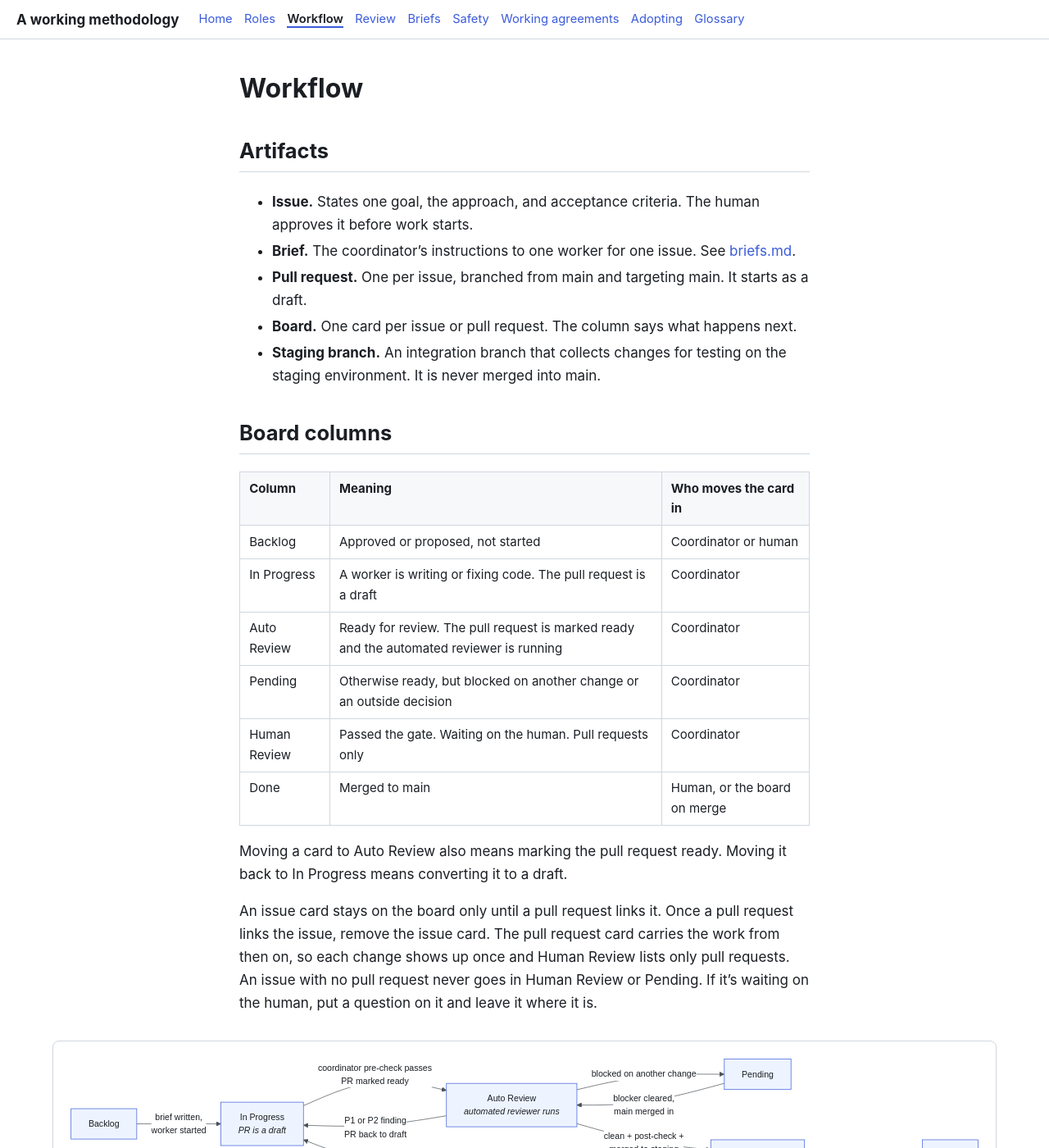
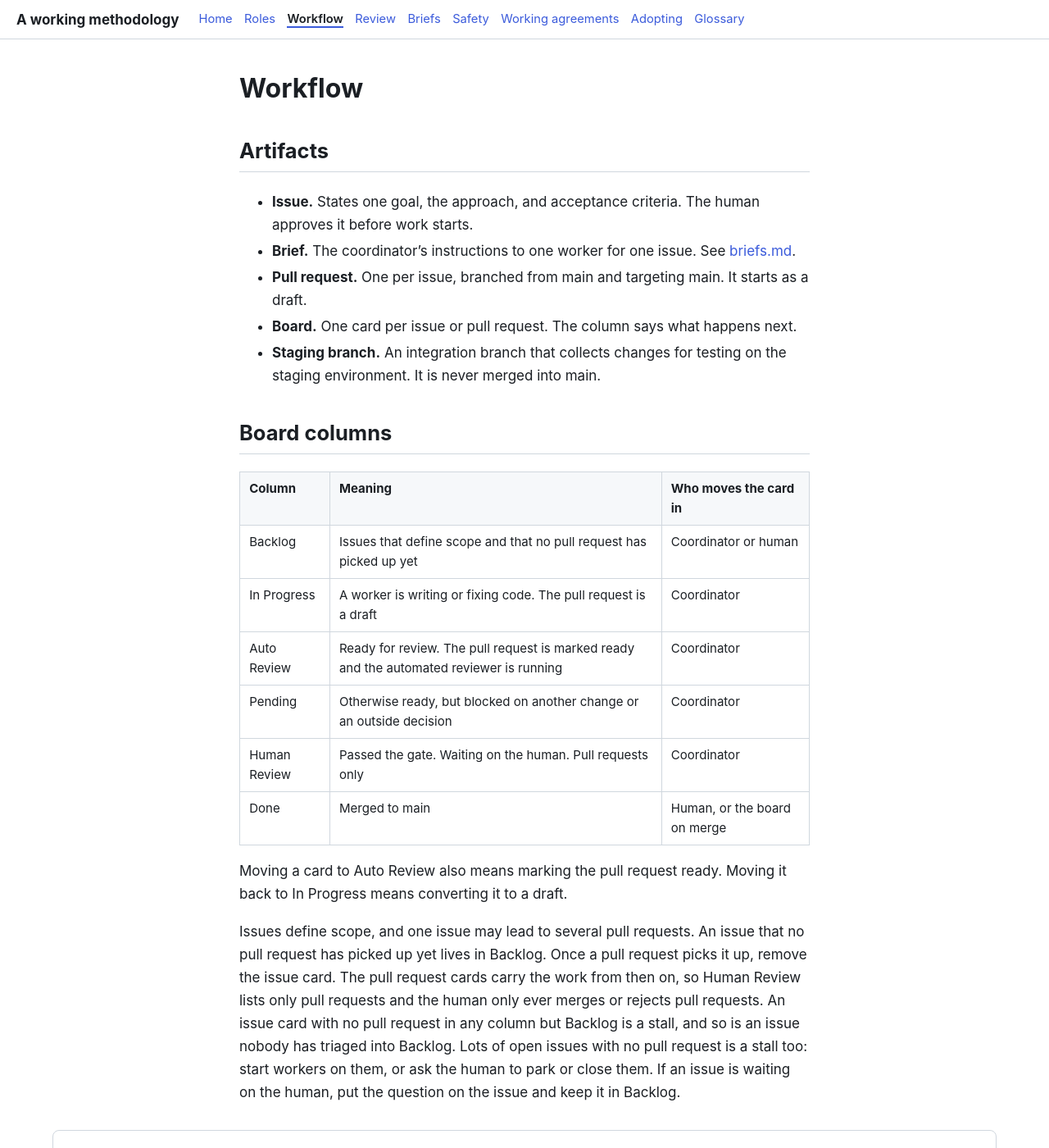
Before and after one commit to tangentcode/methodology, a Jekyll site: the page built from workflow.md, in a window 1280 px wide and 1400 px high. Shown: the whole window at 82% size. Built offline with Jekyll 4.4.1, drawn with Linux system fonts in a browser that asks for light colours; our own code applies the rules of GitHub Pages for plain Markdown files; some of the changed text lies outside the part shown.

Commit message:
Board: issues define scope and live in Backlog until a pull request picks them up

````diff
--- a/workflow.md
+++ b/workflow.md
@@ -12,7 +12,7 @@
 
 | Column | Meaning | Who moves the card in |
 |---|---|---|
-| Backlog | Approved or proposed, not started | Coordinator or human |
+| Backlog | Issues that define scope and that no pull request has picked up yet | Coordinator or human |
 | In Progress | A worker is writing or fixing code. The pull request is a draft | Coordinator |
 | Auto Review | Ready for review. The pull request is marked ready and the automated reviewer is running | Coordinator |
 | Pending | Otherwise ready, but blocked on another change or an outside decision | Coordinator |
@@ -21,7 +21,7 @@
 
 Moving a card to Auto Review also means marking the pull request ready. Moving it back to In Progress means converting it to a draft.
 
-An issue card stays on the board only until a pull request links it. Once a pull request links the issue, remove the issue card. The pull request card carries the work from then on, so each change shows up once and Human Review lists only pull requests. An issue with no pull request never goes in Human Review or Pending. If it's waiting on the human, put a question on it and leave it where it is.
+Issues define scope, and one issue may lead to several pull requests. An issue that no pull request has picked up yet lives in Backlog. Once a pull request picks it up, remove the issue card. The pull request cards carry the work from then on, so Human Review lists only pull requests and the human only ever merges or rejects pull requests. An issue card with no pull request in any column but Backlog is a stall, and so is an issue nobody has triaged into Backlog. Lots of open issues with no pull request is a stall too: start workers on them, or ask the human to park or close them. If an issue is waiting on the human, put the question on the issue and keep it in Backlog.
 
 ```mermaid
 flowchart LR
@@ -59,7 +59,7 @@ An issue is ready for a worker when:
 - It states the goal, the approach, and what is out of scope.
 - It has acceptance criteria someone can check.
 - The human's stated choices are written into it.
-- It does not depend on unmerged work, or the dependency is named and the card can sit in Pending.
+- It does not depend on unmerged work, or the dependency is named and the issue waits in Backlog until that work merges.
 
 ## Definition of done
 
````
Also changed, not shown: adopting.md (+1 -1 lines), glossary.md (+2 -0 lines).
